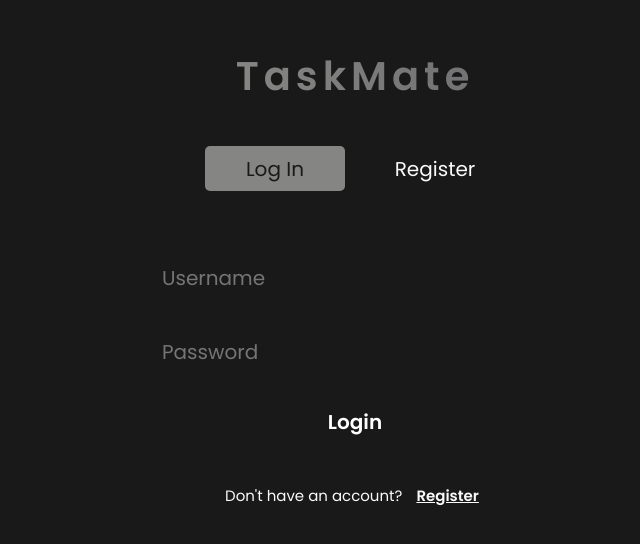
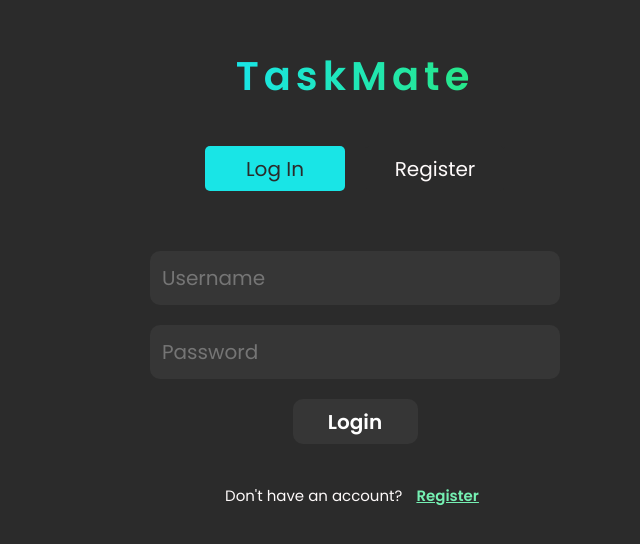
Before and after one commit to vishalkrsharma/taskmate-client, a React (Vite) app: page / in a window 1280 px wide. Shown: the part 104-648 px from the top of the page, without its empty margins (285-925 px from the left). Built offline with nearby package versions, Linux system fonts and the light colour scheme; no server answers.

Commit message:
color fixed

```diff
--- a/src/styles/global.js
+++ b/src/styles/global.js
@@ -2,11 +2,14 @@ import { createGlobalStyle } from 'styled-components';
 
 const GlobalStyle = createGlobalStyle`
   :root {
-    --text: #fafafa;
-    --background: #1a1919;
-    --primary: #858683;
-    --secondary: #0d0d0d;
-    --accent: #737274;
+    --text: #fefafa;
+    --background: #2b2b2b;
+    --primary: #19e5e6;
+    --secondary: #07213c;
+    --accent: #27e787;
+    --hover: #363636;
+    --tiber: #093232;
+    --algae: #75f0b3;
   }
 
   *,
```
